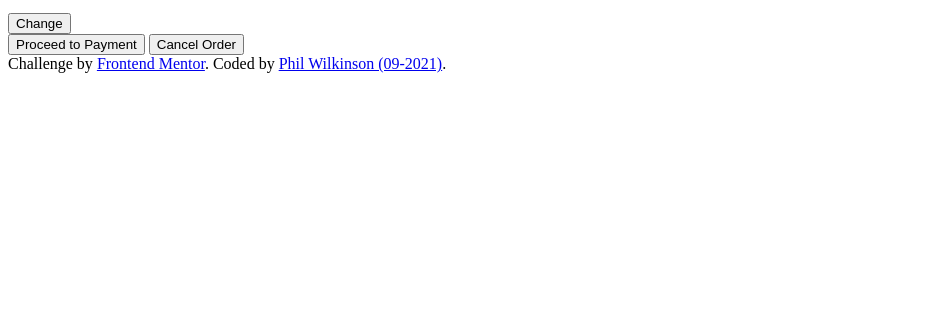
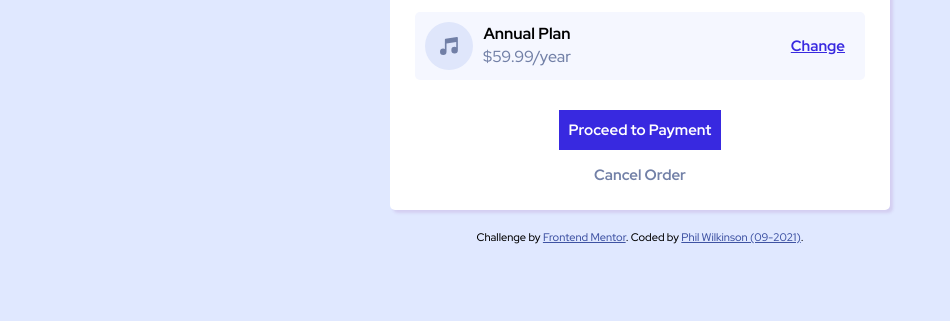
Before and after one commit to PhilWilky/FM-order-summary-component-main, a plain HTML site: page index.html in a window 1280 px wide. Shown: the part 479-800 px from the top of the page, without its empty margins (0-950 px from the left). Drawn offline with Linux system fonts and the light colour scheme; the site is published under a folder, as on GitHub Pages, so addresses that start at the root find nothing.

Commit message:
Fixed typo in stylesheet link href

```diff
--- a/index.html
+++ b/index.html
@@ -5,7 +5,7 @@
   <meta name="viewport" content="width=device-width, initial-scale=1.0"> <!-- displays site properly based on user's device -->
 
   <link rel="icon" type="image/png" sizes="32x32" href="./images/favicon-32x32.png">
-  <link rel="stylesheet" href="/custom.css">
+  <link rel="stylesheet" href="./custom.css">
   <title>Frontend Mentor | Order summary card</title>
 
 </head>
```
